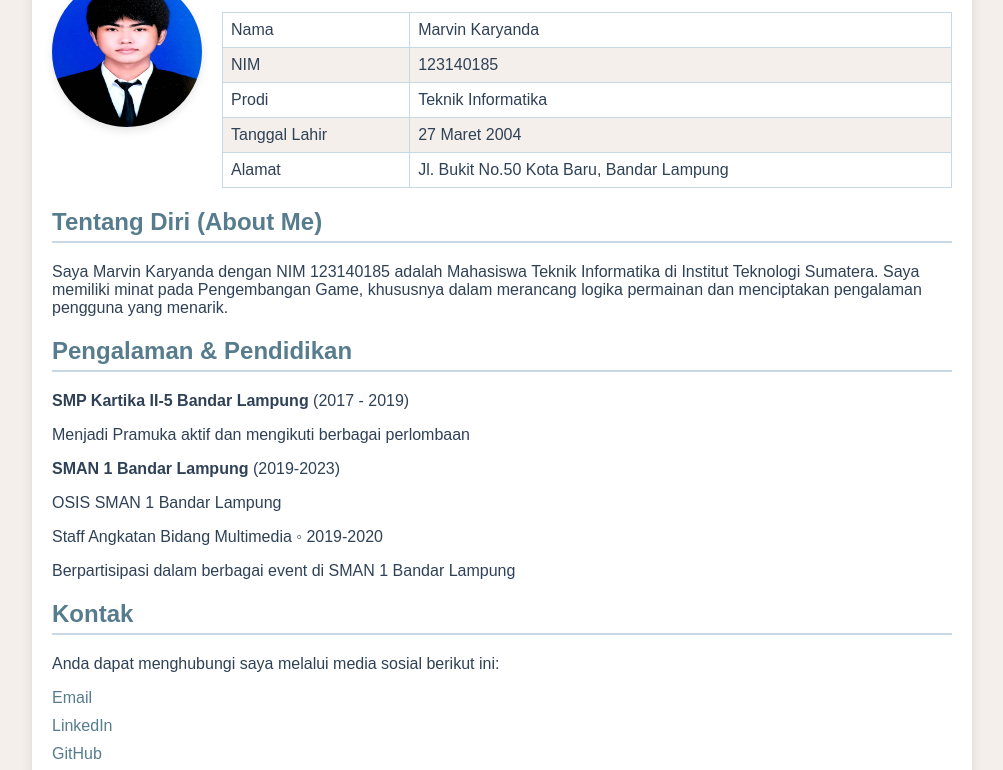
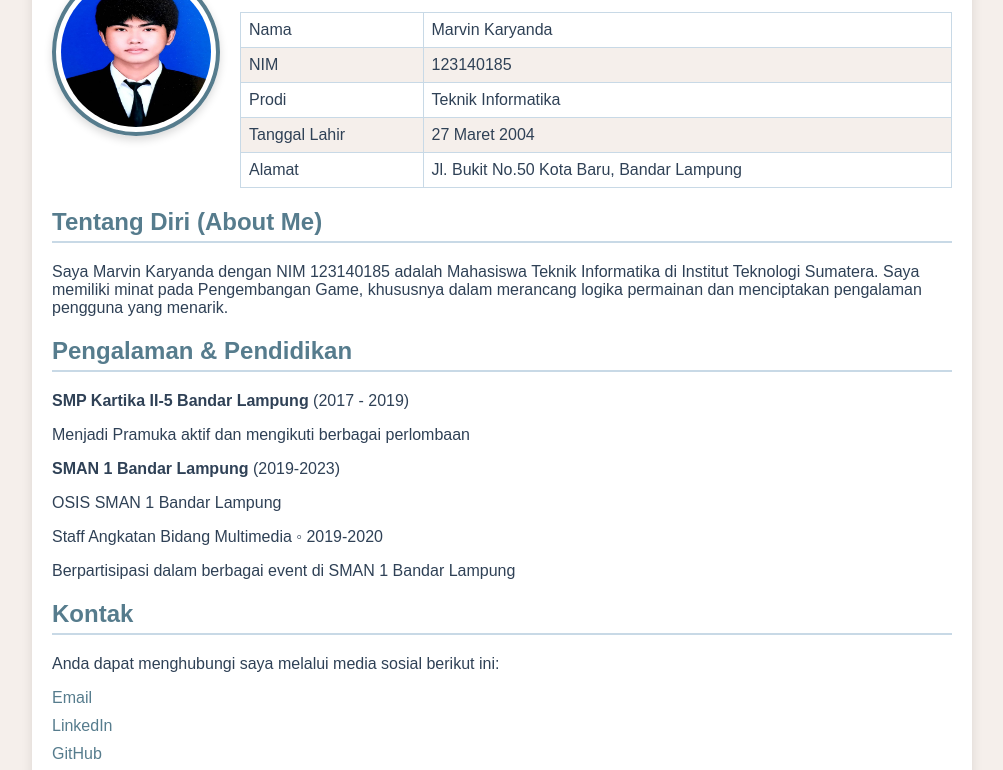
Before and after one commit to 04-185-Marvin-Karyanda/CATOK-3, a plain HTML site: page index.html in a window 1280 px wide. Shown: the part 221-991 px from the top of the page, without its empty margins (138-1141 px from the left). Drawn offline with Linux system fonts and the light colour scheme.

Commit message:
Update styles.css

```diff
--- a/styles.css
+++ b/styles.css
@@ -98,6 +98,10 @@ img {
 .profile img {
     width: 150px;
     height: 150px;
+    border: 4px solid #567C8D;
+    padding: 5px;
+    box-shadow: 0px 4px 8px rgba(0, 0, 0, 0.15);
+    border-radius: 50%;
 }
 
 .profile-info {
```
